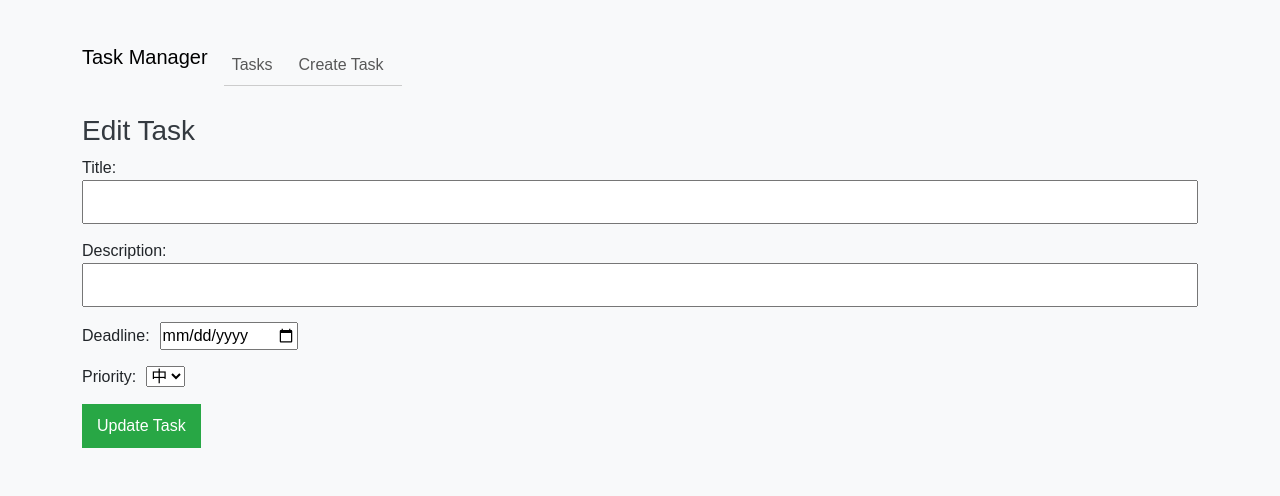
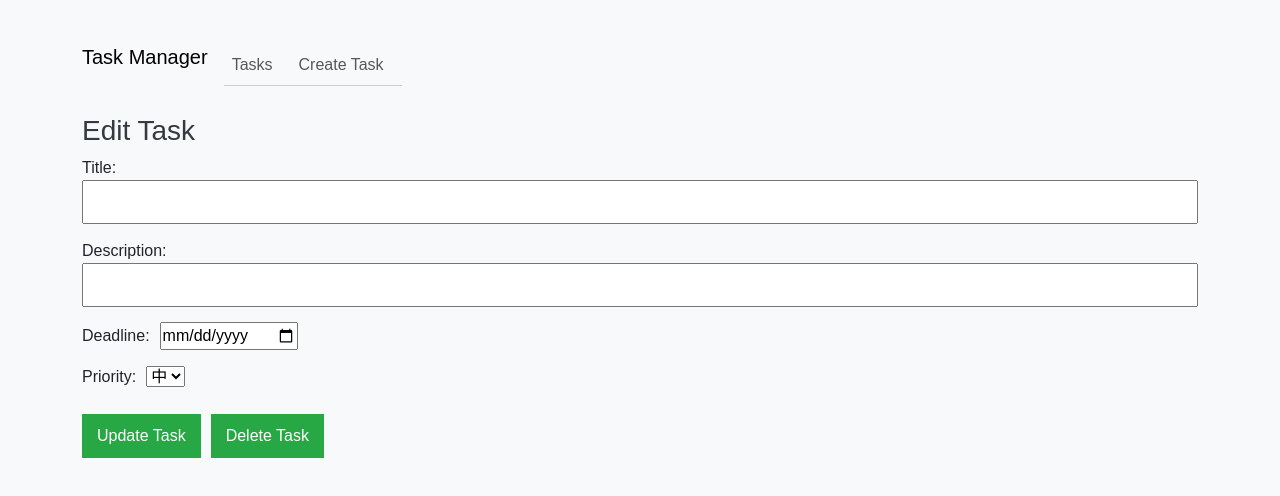
Before and after one commit to yusukesugahara/mern-task-app, a React (Create React App) app in the folder client/: page /edit/1 in a window 1280 px wide. Shown: the top 496 px of the page. Built offline with nearby package versions, Linux system fonts and the light colour scheme; no server answers.

Commit message:
Deleteボタンをタスク一覧画面から、タスク編集画面に移動

```diff
--- a/client/src/components/EditTask.css
+++ b/client/src/components/EditTask.css
@@ -25,3 +25,15 @@ input[type="submit"] {
 input[type="submit"]:hover {
   background-color: #218838;
 }
+
+.delete-button {
+  background-color: #28a745;
+  color: white;
+  border: none;
+  padding: 10px 15px;
+  cursor: pointer;
+}
+
+.delete-button:hover {
+  background-color: #218838;
+}
--- a/client/src/components/EditTask.js
+++ b/client/src/components/EditTask.js
@@ -46,7 +46,19 @@ const EditTask = () => {
       .catch(error => {
         console.error(error);
       });
-  }
+    }
+
+  const onDelete = () => {
+    console.log('ddd')
+    axios.delete(`http://localhost:5000/tasks/${id}`)
+      .then(res => {
+        console.log('Task deleted:', res.data);
+        navigate('/');
+      })
+      .catch(error => {
+        console.error('Error deleting task:', error);
+      });
+    }
 
   return (
     <div className="edit-task">
@@ -87,6 +99,7 @@ const EditTask = () => {
         </div>
         <div>
           <input type="submit" value="Update Task" />
+          <button onClick={onDelete} className="delete-button" style={{ marginTop: '10px' }}>Delete Task</button>
         </div>
       </form>
     </div>
--- a/client/src/components/TaskList.js
+++ b/client/src/components/TaskList.js
@@ -18,17 +18,6 @@ const TaskList = () => {
         console.log(error);
       });
   }, []);
-
-  const deleteTask = (id) => {
-    axios.delete(`http://localhost:5000/tasks/${id}`)
-      .then(response => {
-        console.log(response.data);
-        setTasks(tasks.filter(task => task._id !== id));
-      })
-      .catch(error => {
-        console.error(error);
-      });
-  }
 
   const completeTask = (id) => {
     axios.post(`http://localhost:5000/tasks/complete/${id}`)
@@ -107,7 +96,6 @@ const TaskList = () => {
                 <button onClick={() => completeTask(task._id)} className="btn btn-success" style={{ marginLeft: '10px' }}>Complete</button>
               )}
             <Link to={`/edit/${task._id}`} className="btn btn-primary" style={{ marginLeft: '10px' }}>Edit</Link>
-            <button onClick={() => deleteTask(task._id)} className="btn btn-danger" style={{ marginLeft: '10px' }}>Delete</button>
             <div className='task-priority-deadline'>
               <span className={getPriorityClass(task.priority)}>
                 {task.priority}
```
